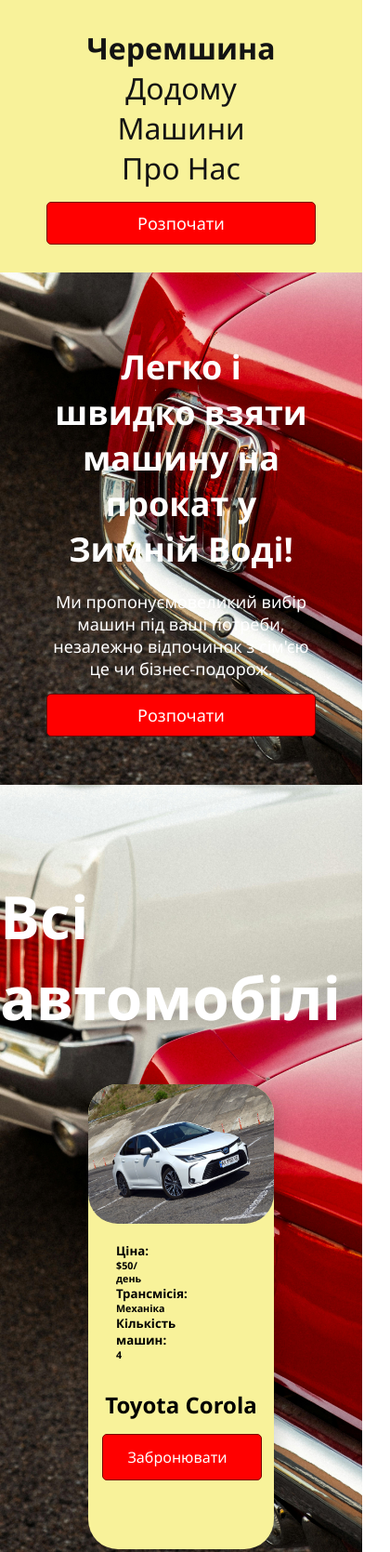
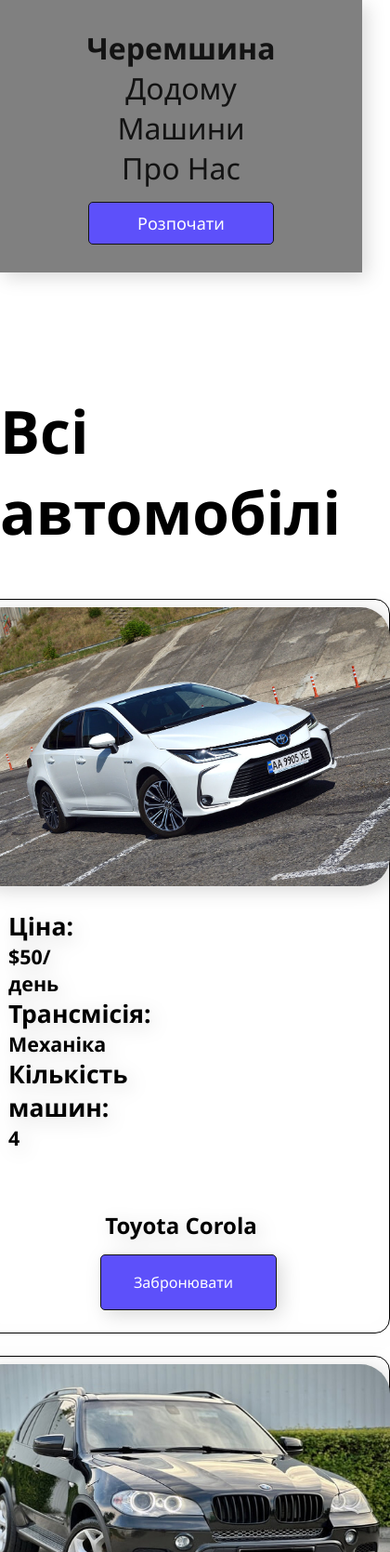
Before and after one commit to zhyvoronkoRoman/zhyvoronkoroman.github.io, a plain HTML site: page lab1/collection.html in a window 390 px wide. Shown: the top 1669 px of the page at 93% size, 420 px wide, since content can reach past the window. Drawn offline with Linux system fonts and the light colour scheme.

Commit message:
commit lab

```diff
--- a/lab1/collection.html
+++ b/lab1/collection.html
@@ -27,20 +27,6 @@
             <i class="fas fa-bars menu-btn"></i>
         </div>
     </nav>
-        <div class="main-page">
-            <h1>
-                Легко і швидко взяти машину на прокат у Зимній Воді!
-            </h1>
-            <p>
-              Ми пропонуємовеликий вибір машин під ваші потреби,
-              незалежно відпочинок з сім'єю це чи бізнес-подорож.
-            </p>
-            <button class="btn-2 btn-main">
-                <!--onclick="window.location.href='contact.html'" -->
-                Розпочати
-            </button>
-
-    </div>
     <section class="collection">
         <h1>Всі автомобілі</h1>
         <div class="collection-container">
@@ -246,7 +232,7 @@
             </div>
               <!-- car 9 -->
               <div class="collection-car-item">
-                <img src="img/kiasoul.jpg" alt="img">
+                <img src="img/merin.jpg" alt="img">
                 <div class="car-info-container">
                     <div class="car-info">
                         <div class="car-price">
--- a/lab1/styles.css
+++ b/lab1/styles.css
@@ -19,11 +19,6 @@ html {
 
 body {
     min-height: 100vh;
-    background-image: url('img/back.jpg');
-    background-size: cover;
-    background-position: center;
-    background-repeat: no-repeat;
-    background-attachment: fixed;
     margin: 0;
     padding: 0;
 }
@@ -39,10 +34,10 @@ nav{
     justify-content:space-between ;
     align-items:center;
     color: #131313;
-    background-color: #f8f29a;
+    background-color: grey;
     padding: 30px 50px;
     transition: all 0.1s ease-out;
-    filter:drop-shadow(5px 5px 10px transparent) ;
+    filter: drop-shadow(5px 5px 10px rgba(0,0,0,0.15)); ;
 }
 
 nav .brand {
@@ -74,7 +69,7 @@ nav .brand h1 {
 }
 
 .menu a::after{
-    color: red;
+    color: var(--accent);
     content: "";
     position: absolute;
     width: 100%;
@@ -95,48 +90,65 @@ nav .brand h1 {
 
 .btn{
     color: #f9f9f9;
-font-size: 25px;
-cursor: pointer;
-display: none;
+    font-size: 25px;
+    cursor: pointer;
+    display: none;
 }
 
 
 .btn-2 {
+    width: 200px;
     margin-top: 15px;
     padding: 10px 20px;
     font-size: 18px;
-    background-color: red;
-    border: 1px solid #770000;
+    background-color: var(--accent);
+    border: 1px solid var(--black);
     border-radius: 5px;
     color: white;
     cursor: pointer;
 }
 
 .btn-2:hover {
-    background-color: #770000;
+    background-color: black;
+}
+/* Навігація кінець */
+/* Головна сторінка */
+.main-page {
+    margin-top: 200px;
+    display: flex;
+    padding: 0px 50px;
+    justify-content: center;
+    color: black;
+    overflow: hidden;
+}
+.main-headlines{
+    display: flex;
+    flex-direction: column;
+    gap: 18px;
+    width: 652px;
+}
+.main-headlines h1 {
+    font-size: 64px;
+    font-weight: bold;
 }
 
-/* Головна сторінка */
-.main-page {
-    margin-top: 100px;
-    display: flex;
-    flex-direction: column;
-    align-items: center;
-    text-align: center;
-    color: white;
-    padding: 50px;
+.main-headlines p {
+    font-size: 32px;
 }
 
-.main-page h1 {
-    font-size: 36px;
-    margin-bottom: 20px;
+.btn-main{
+    width: 276px;
+    height: 62px;
+    font-size: 24px;
 }
 
-.main-page p {
-    font-size: 18px;
-    max-width: 600px;
+.main-page-image{
+    max-width: 70%;
+    height: auto;
+    justify-content: right;
 }
-
+/* Головна сторінка кінець */
+/* Машини*/
 .collection{
     display: flex;
     flex-direction: column;
@@ -147,7 +159,7 @@ display: none;
 .collection h1{
     font-size: 64px;
     font-weight: bold;
-    color: white;
+    color: black;
 }
 
 .collection-container{
@@ -159,31 +171,41 @@ display: none;
 }
 
 .collection-car-item{
-    width: 200px;
+    /*width: flex;
     height: 500px;
     image-resolution: 200px;
-    background-color: #f8f29a;
+    background-color:white;
     display: flex;
     flex-direction: column;
     border-radius: 32px;
+    transition: all 0.3 ease-out;
     filter: drop-shadow(5px 5px 10px rgba(0,0,0,0.15));
+    color: #000000;*/
+    display: flex;
+    flex-direction: column;
+    align-items: left;
+    width: 450px;
+    padding: .5rem .5rem 1.5rem;
+    border-radius: 1rem;
+    border: 1px solid black;
+    margin: 0 auto;
     transition: all 0.3 ease-out;
-    color: #000000;
-
+    filter: drop-shadow(5px 5px 10px rgba(0,0,0,0.15));
 }
 
 .collection-car-item:hover{
-
-    filter: drop-shadow(5px 5px 10px rgba(0,0,0,0.15));
+    box-shadow: 0 12px 16px var(--black);
 }
 .collection-car-item img{
-    height: 150px;
+    align-self: center;
+    height: 300px;
+    width: 450px;
     border-radius: 32px;
 }
 
 .car-info, .car-price, .car-transmission, .number-of-car{
     justify-content: space-between;
-    align-items: center;
+    align-items: left;
 
 }
 .collection-car-item h2{
@@ -216,6 +238,12 @@ display: none;
     align-items: center;
 }
 
+.car-info-container{
+    text-align: center;
+    font-size: 32px;
+    margin-bottom: 33px;
+    margin-top: 5px;
+}
 .car-info-container h2{
     font-size: 32px;
     margin-bottom: 33px;
@@ -223,14 +251,15 @@ display: none;
 }
 
 .btn-car{
+    align-self: center;
     margin-left: 15px;
     display: flex;
     align-items: center;
     justify-content: center;
     gap: 10px;
     border-radius: 5px;
-    width: 172px;
-    height: 50px;
+    width: 190px;
+    height: 60px;
     font-size: 16px;
 }
 
@@ -246,12 +275,16 @@ display: none;
     width: 50px;
     padding:  20px 30px 30px 30px;
 }
-
+.collection h1{
+    margin-top: 40px;
+}
+/* Машини кінець*/
+/*Про нас*/
 .heading{
     text-align: center;
     font-size: 48px;
     font-weight: 500;
-    color: white;
+    color: black;
 
 }
 
@@ -261,43 +294,47 @@ display: none;
     margin-top: 2rem;
     align-items: center;
     gap: 1rem;
-    margin-top: 1rem;
+    margin-top: 5rem;
 }
 
 .about-map iframe{
     text-align: center;
     width: 100%;
-    height: 250px;
+    height: 500px;
 }
 
 .about-text span{
     font-weight: 500;
-    color: rgb(255, 255, 255);
+    color: black;
     text-transform: uppercase;
     font-size: 48px;
 }
 
 .about-text p{
     font-weight: 500;
+    font-size: 24px;
     margin: 0,5rem 0 1.4rem;
-    color: #fcfcfc;
+    color: black;
 }
-.footer contacts{
-    text-align: left;
-}
+/*Про нас кінець*/
 footer {
     justify-items: center;
     width: 100%;
     height: 100%;
+    font-size: 24px;
     background-color: var(--footer-bg);
     color: var(--footer-text);
     padding: 40px 20px;
     margin-top: 50px;
 }
 
-@media (max-width: 767px) and (min-width: 0px) {
+@media (max-width: 768px) and (min-width: 0px) {
     .main-page {
         margin-top: 20em;
+        flex-direction: column;
+    }
+    .main-page-image{
+        width: 100%;
     }
     .menu{
         flex-direction: column;
@@ -309,8 +346,12 @@ footer {
     }
     nav .btn{
         display: block;
-        color: #770000;
+        color: black;
         font-size: 24px;
+    }
+
+    .collection h1{
+        margin-top: 320px;
     }
 
     .car-grid {
```
Also changed, not shown: lab1/index.html (+9 -0 lines), lab1/img/ферарі.png (deleted), 1 other file.
